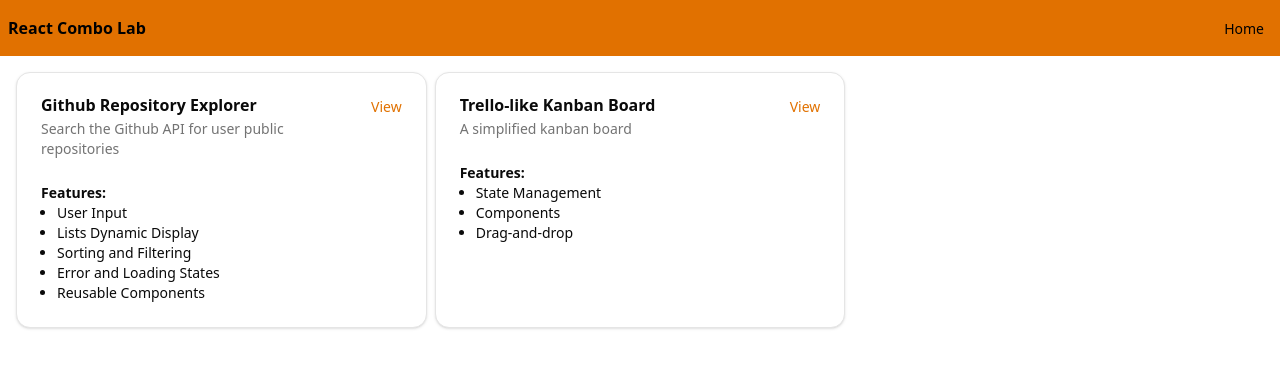
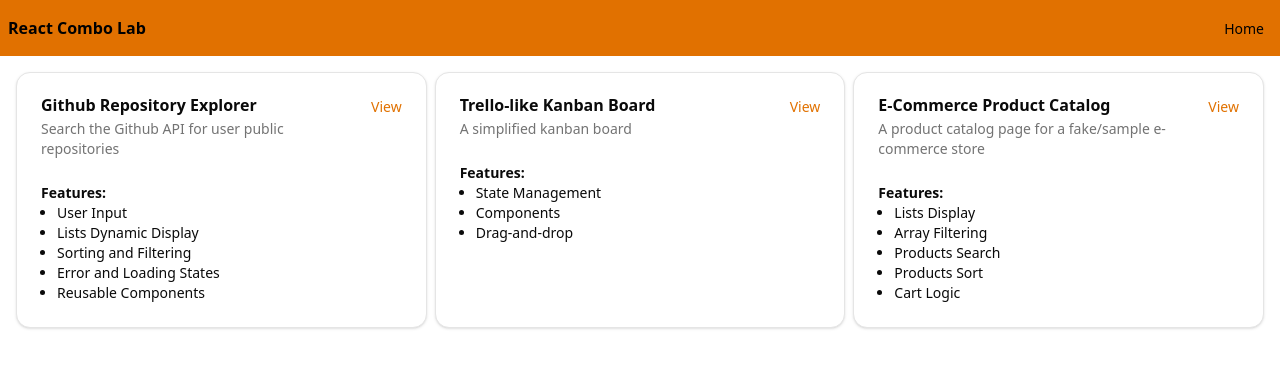
Before and after one commit to faithgaiciumia/react-combo-lab, a React (Vite) app: page / in a window 1280 px wide. Shown: the top 368 px of the page. Built offline with nearby package versions, Linux system fonts and the light colour scheme.

Commit message:
e-commerce catalog project initialised

```diff
--- a/src/App.tsx
+++ b/src/App.tsx
@@ -8,7 +8,6 @@ import {
   CardHeader,
   CardTitle,
 } from "@/components/ui/card";
-
 
 const miniProjects = [
   {
@@ -28,6 +27,18 @@ const miniProjects = [
     description: "A simplified kanban board",
     features: ["State Management", "Components", "Drag-and-drop"],
     href: "/kanban",
+  },
+  {
+    name: "E-Commerce Product Catalog",
+    description: "A product catalog page for a fake/sample e-commerce store",
+    features: [
+      "Lists Display",
+      "Array Filtering",
+      "Products Search",
+      "Products Sort",
+      "Cart Logic",
+    ],
+    href: "/catalog",
   },
 ];
 function App() {
--- /dev/null
+++ b/src/apps/catalog/page.tsx
@@ -0,0 +1,7 @@
+export default function Catalog(){
+    return(
+        <div>
+            <h1>Hi I am the E-commerce Product Catalog</h1>
+        </div>
+    )
+}
--- a/src/main.tsx
+++ b/src/main.tsx
@@ -4,6 +4,7 @@ import App from "./App.tsx";
 import { BrowserRouter, Route, Routes } from "react-router-dom";
 import Github from "./apps/github/page.tsx";
 import Kanban from "./apps/kanban/page.tsx";
+import Catalog from "./apps/catalog/page.tsx";
 
 createRoot(document.getElementById("root")!).render(
   <StrictMode>
@@ -12,6 +13,7 @@ createRoot(document.getElementById("root")!).render(
         <Route path="/" element={<App />} />
         <Route path="/github" element={<Github />} />
         <Route path="/kanban" element={<Kanban />} />
+        <Route path="/catalog" element={<Catalog />} />
       </Routes>
     </BrowserRouter>
   </StrictMode>
```
